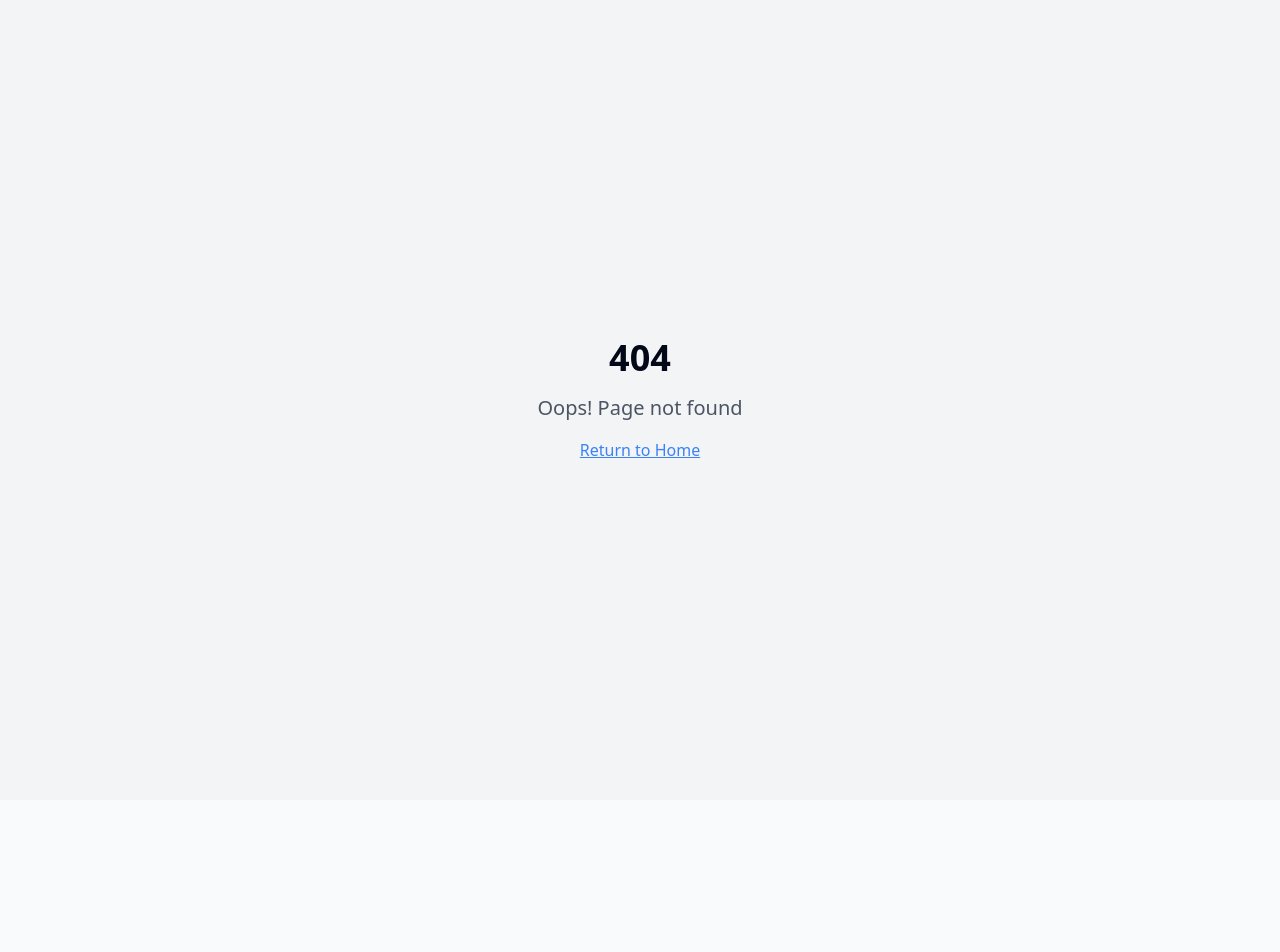
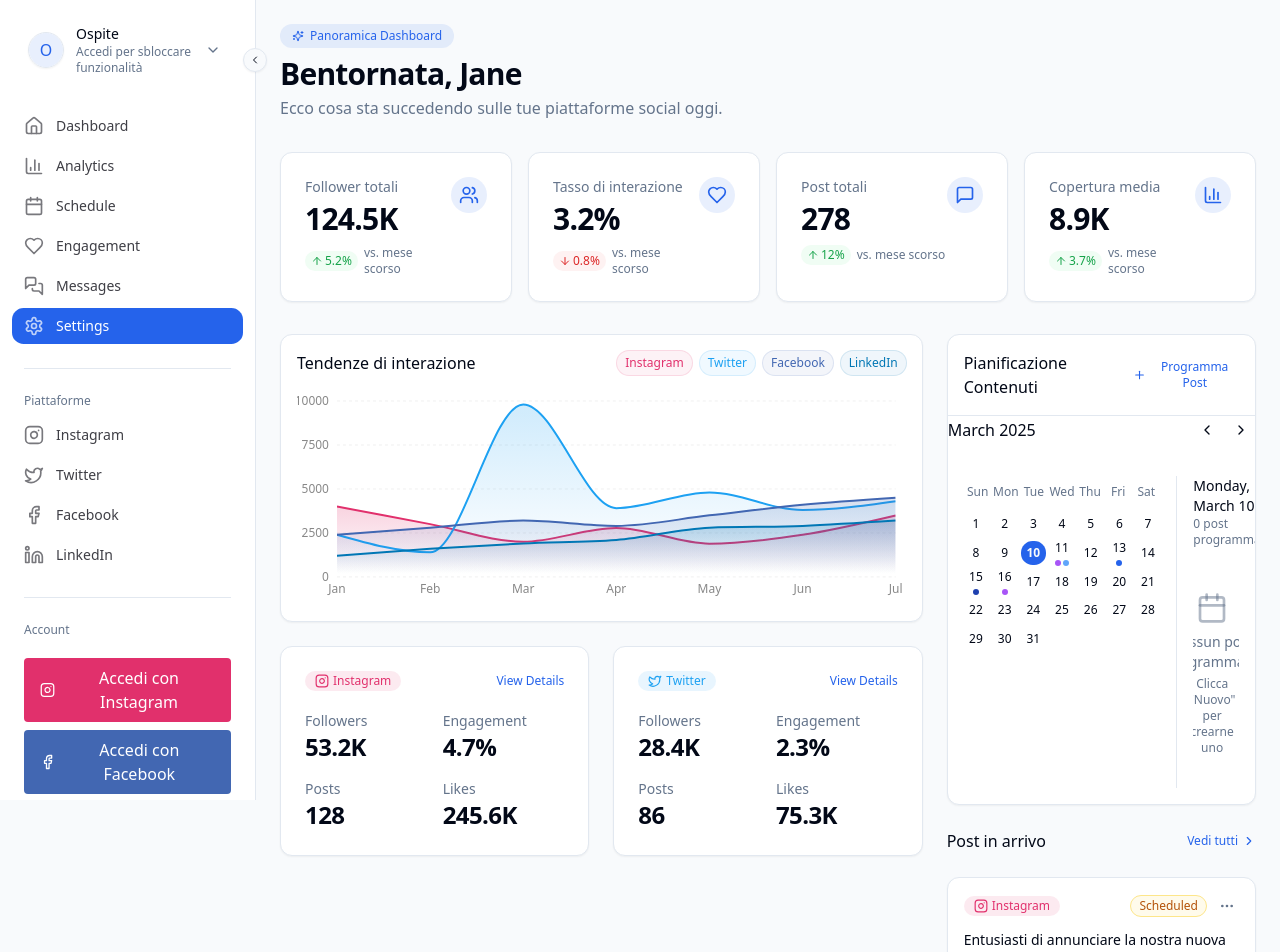
Before and after one commit to gnwood78/s-604148, a React (Vite) app: page /settings in a window 1280 px wide. Before the commit this address had no page. Shown: the top 952 px of the page. Before the commit the page ends 800 px from the top, so only its background shows below. Built offline with nearby package versions, Linux system fonts and the light colour scheme.

Commit message:
Fix sidebar navigation
Fixes non-functional sidebar navigation and implements social login functionality.

```diff
--- a/src/App.tsx
+++ b/src/App.tsx
@@ -17,15 +17,15 @@ const App = () => (
       <BrowserRouter>
         <Routes>
           <Route path="/" element={<Index />} />
-          <Route path="/analytics" element={<NotFound />} />
-          <Route path="/schedule" element={<NotFound />} />
-          <Route path="/engagement" element={<NotFound />} />
-          <Route path="/messages" element={<NotFound />} />
-          <Route path="/settings" element={<NotFound />} />
-          <Route path="/instagram" element={<NotFound />} />
-          <Route path="/twitter" element={<NotFound />} />
-          <Route path="/facebook" element={<NotFound />} />
-          <Route path="/linkedin" element={<NotFound />} />
+          <Route path="/analytics" element={<Index />} />
+          <Route path="/schedule" element={<Index />} />
+          <Route path="/engagement" element={<Index />} />
+          <Route path="/messages" element={<Index />} />
+          <Route path="/settings" element={<Index />} />
+          <Route path="/instagram" element={<Index />} />
+          <Route path="/twitter" element={<Index />} />
+          <Route path="/facebook" element={<Index />} />
+          <Route path="/linkedin" element={<Index />} />
           {/* ADD ALL CUSTOM ROUTES ABOVE THE CATCH-ALL "*" ROUTE */}
           <Route path="*" element={<NotFound />} />
         </Routes>
--- a/src/components/dashboard/CalendarHeader.tsx
+++ b/src/components/dashboard/CalendarHeader.tsx
@@ -2,6 +2,7 @@
 import React from 'react';
 import { Plus, ChevronLeft, ChevronRight } from 'lucide-react';
 import { format } from 'date-fns';
+import { useToast } from '@/hooks/use-toast';
 
 interface CalendarHeaderProps {
   month: Date;
@@ -10,14 +11,26 @@ interface CalendarHeaderProps {
 }
 
 const CalendarHeader = ({ month, onPreviousMonth, onNextMonth }: CalendarHeaderProps) => {
+  const { toast } = useToast();
+
+  const handleSchedulePost = () => {
+    toast({
+      title: "Programma un nuovo post",
+      description: "Funzionalità di programmazione post attivata",
+    });
+  };
+
   return (
     <>
       <div className="p-4 border-b">
         <div className="flex items-center justify-between">
-          <h3 className="text-base font-medium">Content Schedule</h3>
-          <button className="flex items-center text-xs font-medium text-primary gap-1 hover:underline">
+          <h3 className="text-base font-medium">Pianificazione Contenuti</h3>
+          <button
+            onClick={handleSchedulePost}
+            className="flex items-center text-xs font-medium text-primary gap-1 hover:underline"
+          >
             <Plus className="h-3.5 w-3.5" />
-            Schedule Post
+            Programma Post
           </button>
         </div>
       </div>
--- a/src/components/dashboard/CalendarSidebar.tsx
+++ b/src/components/dashboard/CalendarSidebar.tsx
@@ -1,8 +1,9 @@
 
 import React from 'react';
 import { format } from 'date-fns';
-import { CalendarIcon } from 'lucide-react';
-import { ScheduledPost } from './types/calendar';
+import { CalendarIcon, Plus } from 'lucide-react';
+import { ScheduledPost, PLATFORM_COLORS } from './types/calendar';
+import { useToast } from '@/hooks/use-toast';
 
 interface CalendarSidebarProps {
   selectedDate: Date;
@@ -10,20 +11,50 @@ interface CalendarSidebarProps {
 }
 
 const CalendarSidebar = ({ selectedDate, selectedDatePosts }: CalendarSidebarProps) => {
+  const { toast } = useToast();
+
+  const handleSchedulePost = () => {
+    toast({
+      title: "Programma un nuovo post",
+      description: `Nuovo post programmato per il ${format(selectedDate, 'dd/MM/yyyy')}`,
+    });
+  };
+
+  const handleEditPost = (postId: number) => {
+    toast({
+      title: "Modifica post",
+      description: `Stai modificando il post #${postId}`,
+    });
+  };
+
   return (
     <div className="col-span-2 border-l pl-4 ml-4">
-      <div className="mb-3">
-        <h4 className="font-medium text-sm">{format(selectedDate, 'EEEE, MMMM d')}</h4>
-        <p className="text-xs text-muted-foreground">
-          {selectedDatePosts.length} scheduled {selectedDatePosts.length === 1 ? 'post' : 'posts'}
-        </p>
+      <div className="mb-3 flex justify-between items-center">
+        <div>
+          <h4 className="font-medium text-sm">{format(selectedDate, 'EEEE, MMMM d')}</h4>
+          <p className="text-xs text-muted-foreground">
+            {selectedDatePosts.length} {selectedDatePosts.length === 1 ? 'post programmato' : 'post programmati'}
+          </p>
+        </div>
+        <button
+          onClick={handleSchedulePost}
+          className="flex items-center gap-1 text-xs font-medium text-primary hover:underline"
+        >
+          <Plus className="h-3.5 w-3.5" />
+          <span>Nuovo</span>
+        </button>
       </div>
 
       <div className="space-y-3 overflow-y-auto max-h-[260px] pr-2">
         {selectedDatePosts.length > 0 ? (
           selectedDatePosts.map(post => (
-            <div key={post.id} className="p-3 rounded-lg border bg-secondary/50 transition-all hover:bg-secondary">
-              <div className={`platform-badge platform-badge-${post.platform} mb-2`}>
+            <div
+              key={post.id}
+              className="p-3 rounded-lg border bg-secondary/50 transition-all hover:bg-secondary cursor-pointer"
+              onClick={() => handleEditPost(post.id)}
+            >
+              <div className={`text-xs font-medium px-2 py-0.5 rounded inline-flex items-center ${PLATFORM_COLORS[post.platform].replace('bg-', 'bg-opacity-20 text-')} mb-2`}>
+                <span className={`w-2 h-2 rounded-full ${PLATFORM_COLORS[post.platform]} mr-1.5`}></span>
                 {post.platform.charAt(0).toUpperCase() + post.platform.slice(1)}
               </div>
               <p className="text-xs font-medium">{post.content}</p>
@@ -33,8 +64,8 @@ const CalendarSidebar = ({ selectedDate, selectedDatePosts }: CalendarSidebarPro
         ) : (
           <div className="flex flex-col items-center justify-center h-full py-8 text-center">
             <CalendarIcon className="h-8 w-8 text-muted-foreground/50 mb-2" />
-            <p className="text-sm text-muted-foreground">No posts scheduled</p>
-            <p className="text-xs text-muted-foreground mt-1">Click "Schedule Post" to create one</p>
+            <p className="text-sm text-muted-foreground">Nessun post programmato</p>
+            <p className="text-xs text-muted-foreground mt-1">Clicca "Nuovo" per crearne uno</p>
           </div>
         )}
       </div>
--- a/src/components/dashboard/NavItem.tsx
+++ b/src/components/dashboard/NavItem.tsx
@@ -2,7 +2,7 @@
 import React from 'react';
 import { cn } from '@/lib/utils';
 import { LucideIcon } from 'lucide-react';
-import { Link } from 'react-router-dom';
+import { Link, useLocation } from 'react-router-dom';
 
 interface NavItemProps {
   icon: LucideIcon;
@@ -13,18 +13,23 @@ interface NavItemProps {
 }
 
 const NavItem = ({ icon: Icon, label, isActive = false, onClick, href }: NavItemProps) => {
+  const location = useLocation();
+
+  // Determine if this item is active based on either prop or current route
+  const active = isActive || (href && location.pathname === href);
+
   const content = (
     <div
       className={cn(
         "group flex items-center gap-x-3 rounded-md px-3 py-2 text-sm font-medium transition-all duration-300 ease-apple",
-        isActive
+        active
           ? "bg-sidebar-primary text-sidebar-primary-foreground"
           : "text-sidebar-foreground hover:bg-sidebar-accent hover:text-sidebar-accent-foreground"
       )}
     >
       <Icon className={cn(
         "sidebar-icon transition-all duration-300",
-        isActive ? "translate-x-0" : "group-hover:translate-x-1"
+        active ? "translate-x-0" : "group-hover:translate-x-1"
       )} />
       <span className="transition-opacity duration-300">{label}</span>
     </div>
@@ -45,6 +50,7 @@ const NavItem = ({ icon: Icon, label, isActive = false, onClick, href }: NavItem
     <button
       onClick={onClick}
       className="block w-full text-left transition-transform duration-300 hover:translate-x-1"
+      type="button"
     >
       {content}
     </button>
--- a/src/components/dashboard/Sidebar.tsx
+++ b/src/components/dashboard/Sidebar.tsx
@@ -15,10 +15,12 @@ import {
   Instagram,
   Twitter,
   Facebook,
-  Linkedin
+  Linkedin,
+  LogIn
 } from 'lucide-react';
 import { Avatar, AvatarFallback } from '@/components/ui/avatar';
 import { useNavigate, useLocation } from 'react-router-dom';
+import { useToast } from '@/hooks/use-toast';
 
 const platforms = [
   { icon: Instagram, label: 'Instagram', path: '/instagram' },
@@ -38,15 +40,30 @@ const navItems = [
 
 const Sidebar = () => {
   const [expanded, setExpanded] = useState(true);
+  const [isLoggedIn, setIsLoggedIn] = useState(false);
   const navigate = useNavigate();
   const location = useLocation();
+  const { toast } = useToast();
 
   const handleNavigation = (path: string) => {
     navigate(path);
   };
 
-  const isActivePath = (path: string) => {
-    return location.pathname === path;
+  const handleSocialLogin = (platform: string) => {
+    // Simulazione di login
+    setIsLoggedIn(true);
+    toast({
+      title: `Accesso effettuato con ${platform}`,
+      description: "Sei stato autenticato con successo",
+    });
+  };
+
+  const handleLogout = () => {
+    setIsLoggedIn(false);
+    toast({
+      title: "Logout effettuato",
+      description: "Sei stato disconnesso con successo",
+    });
   };
 
   return (
@@ -71,8 +88,8 @@ const Sidebar = () => {
       {expanded && (
         <div className="py-2 px-3">
           <ProfileHeader
-            name="Jane Doe"
-            role="Social Media Manager"
+            name={isLoggedIn ? "Jane Doe" : "Ospite"}
+            role={isLoggedIn ? "Social Media Manager" : "Accedi per sbloccare funzionalità"}
           />
         </div>
       )}
@@ -80,7 +97,7 @@ const Sidebar = () => {
       {!expanded && (
         <div className="flex justify-center py-4">
           <Avatar className="h-8 w-8 border shadow-sm ring-2 ring-transparent transition-all hover:ring-sidebar-primary cursor-pointer">
-            <AvatarFallback>JD</AvatarFallback>
+            <AvatarFallback>{isLoggedIn ? "JD" : "G"}</AvatarFallback>
           </Avatar>
         </div>
       )}
@@ -92,8 +109,7 @@ const Sidebar = () => {
               key={item.label}
               icon={item.icon}
               label={expanded ? item.label : ''}
-              isActive={isActivePath(item.path)}
-              onClick={() => handleNavigation(item.path)}
+              href={item.path}
             />
           ))}
         </div>
@@ -106,7 +122,7 @@ const Sidebar = () => {
 
             <div className="mb-2">
               <h3 className="px-3 text-xs font-medium text-muted-foreground">
-                Platforms
+                Piattaforme
               </h3>
             </div>
 
@@ -116,10 +132,62 @@ const Sidebar = () => {
                   key={platform.label}
                   icon={platform.icon}
                   label={platform.label}
-                  isActive={isActivePath(platform.path)}
-                  onClick={() => handleNavigation(platform.path)}
+                  href={platform.path}
                 />
               ))}
+            </div>
+
+            <div className="my-6 mx-3">
+              <div className="h-px bg-border" />
+            </div>
+
+            <div className="mb-2">
+              <h3 className="px-3 text-xs font-medium text-muted-foreground">
+                Account
+              </h3>
+            </div>
+
+            <div className="space-y-1 animate-fade-in">
+              {!isLoggedIn ? (
+                <div className="space-y-2 p-3">
+                  <button
+                    onClick={() => handleSocialLogin('Instagram')}
+                    className="w-full bg-instagram text-white px-4 py-2 rounded flex items-center justify-center gap-2 hover:opacity-90 transition-opacity"
+                  >
+                    <Instagram size={16} />
+                    <span>Accedi con Instagram</span>
+                  </button>
+                  <button
+                    onClick={() => handleSocialLogin('Facebook')}
+                    className="w-full bg-facebook text-white px-4 py-2 rounded flex items-center justify-center gap-2 hover:opacity-90 transition-opacity"
+                  >
+                    <Facebook size={16} />
+                    <span>Accedi con Facebook</span>
+                  </button>
+                  <button
+                    onClick={() => handleSocialLogin('Twitter')}
+                    className="w-full bg-twitter text-white px-4 py-2 rounded flex items-center justify-center gap-2 hover:opacity-90 transition-opacity"
+                  >
+                    <Twitter size={16} />
+                    <span>Accedi con Twitter</span>
+                  </button>
+                  <button
+                    onClick={() => handleSocialLogin('LinkedIn')}
+                    className="w-full bg-linkedin text-white px-4 py-2 rounded flex items-center justify-center gap-2 hover:opacity-90 transition-opacity"
+                  >
+                    <Linkedin size={16} />
+                    <span>Accedi con LinkedIn</span>
+                  </button>
+                </div>
+              ) : (
+                <button
+                  onClick={handleLogout}
+                  className="w-full text-destructive border border-destructive px-4 py-2 rounded flex items-center justify-center gap-2 hover:bg-destructive/10 transition-colors mx-3"
+                >
+                  <LogIn size={16} className="rotate-180" />
+                  <span>Disconnetti</span>
+                </button>
+              )}
             </div>
           </>
         )}
--- a/src/components/dashboard/types/calendar.ts
+++ b/src/components/dashboard/types/calendar.ts
@@ -11,8 +11,8 @@ export interface CalendarProps {
 }
 
 export const PLATFORM_COLORS = {
-  instagram: 'bg-instagram',
-  twitter: 'bg-twitter',
-  facebook: 'bg-facebook',
-  linkedin: 'bg-linkedin'
+  instagram: 'bg-purple-500',
+  twitter: 'bg-blue-400',
+  facebook: 'bg-blue-600',
+  linkedin: 'bg-blue-800'
 } as const;
--- a/src/pages/Index.tsx
+++ b/src/pages/Index.tsx
@@ -9,11 +9,13 @@ import PostPreview from '@/components/dashboard/PostPreview';
 import { Users, MessageSquare, Heart, BarChart3, ChevronRight, Sparkles } from 'lucide-react';
 import { addDays } from 'date-fns';
 import { useNavigate } from 'react-router-dom';
+import { useToast } from '@/hooks/use-toast';
 
 const Index = () => {
   const [isLoading, setIsLoading] = useState(true);
   const [isAnimated, setIsAnimated] = useState(false);
   const navigate = useNavigate();
+  const { toast } = useToast();
 
   useEffect(() => {
     const timer = setTimeout(() => {
@@ -31,6 +33,17 @@ const Index = () => {
 
   const handleViewAllPosts = () => {
     navigate('/schedule');
+    toast({
+      title: "Visualizza tutti i post",
+      description: "Sei stato reindirizzato alla pagina di pianificazione"
+    });
+  };
+
+  const handlePostPreviewClick = (platform: string) => {
+    toast({
+      title: `Post su ${platform}`,
+      description: "Dettagli del post visualizzati"
+    });
   };
 
   if (isLoading) {
@@ -38,7 +51,7 @@ const Index = () => {
       <div className="min-h-screen flex items-center justify-center bg-background">
         <div className="text-center">
           <div className="inline-block w-12 h-12 border-4 border-primary/30 border-t-primary rounded-full animate-spin"></div>
-          <p className="mt-4 text-sm text-muted-foreground animate-pulse">Loading dashboard...</p>
+          <p className="mt-4 text-sm text-muted-foreground animate-pulse">Caricamento dashboard...</p>
         </div>
       </div>
     );
@@ -55,41 +68,41 @@ const Index = () => {
             <div className="mb-8">
               <div className="inline-flex items-center px-3 py-1 rounded-full bg-primary/10 text-primary text-xs font-medium mb-2">
                 <Sparkles className="h-3 w-3 mr-1.5" />
-                <span>Dashboard Overview</span>
+                <span>Panoramica Dashboard</span>
               </div>
-              <h1 className="text-3xl font-semibold tracking-tight">Welcome back, Jane</h1>
-              <p className="text-muted-foreground mt-1">Here's what's happening across your social platforms today.</p>
+              <h1 className="text-3xl font-semibold tracking-tight">Bentornata, Jane</h1>
+              <p className="text-muted-foreground mt-1">Ecco cosa sta succedendo sulle tue piattaforme social oggi.</p>
             </div>
           </div>
 
           {/* Analytics Overview */}
           <div className={`grid grid-cols-1 md:grid-cols-2 lg:grid-cols-4 gap-4 mb-8 transition-all duration-500 delay-100 transform ${isAnimated ? 'translate-y-0 opacity-100' : 'translate-y-4 opacity-0'}`}>
             <AnalyticsCard
-              title="Total Followers"
+              title="Follower totali"
               value="124.5K"
               change={5.2}
-              changeLabel="vs. last month"
+              changeLabel="vs. mese scorso"
               icon={<Users className="h-5 w-5 text-primary" />}
             />
             <AnalyticsCard
-              title="Engagement Rate"
+              title="Tasso di interazione"
               value="3.2%"
               change={-0.8}
-              changeLabel="vs. last month"
+              changeLabel="vs. mese scorso"
               icon={<Heart className="h-5 w-5 text-primary" />}
             />
             <AnalyticsCard
-              title="Total Posts"
+              title="Post totali"
               value="278"
               change={12}
-              changeLabel="vs. last month"
+              changeLabel="vs. mese scorso"
               icon={<MessageSquare className="h-5 w-5 text-primary" />}
             />
             <AnalyticsCard
-              title="Avg. Reach"
+              title="Copertura media"
               value="8.9K"
               change={3.7}
-              changeLabel="vs. last month"
+              changeLabel="vs. mese scorso"
               icon={<BarChart3 className="h-5 w-5 text-primary" />}
             />
           </div>
@@ -98,7 +111,7 @@ const Index = () => {
           <div className="grid grid-cols-1 lg:grid-cols-3 gap-6">
             {/* Charts Section */}
             <div className={`lg:col-span-2 space-y-6 transition-all duration-500 delay-200 transform ${isAnimated ? 'translate-y-0 opacity-100' : 'translate-y-4 opacity-0'}`}>
-              <EngagementChart title="Engagement Trends" />
+              <EngagementChart title="Tendenze di interazione" />
 
               <div className="grid grid-cols-1 md:grid-cols-2 gap-6">
                 <PlatformMetrics
@@ -123,29 +136,33 @@ const Index = () => {
               <Calendar />
 
               <div className="flex items-center justify-between">
-                <h3 className="text-base font-medium">Upcoming Posts</h3>
+                <h3 className="text-base font-medium">Post in arrivo</h3>
                 <button
                   className="flex items-center text-xs font-medium text-primary gap-1 hover:underline"
                   onClick={handleViewAllPosts}
                 >
-                  View All
+                  Vedi tutti
                   <ChevronRight className="h-3.5 w-3.5" />
                 </button>
               </div>
 
               <div className="space-y-4">
+                <div onClick={() => handlePostPreviewClick('instagram')}>
                   <PostPreview
                     platform="instagram"
-                  content="Excited to announce our new product line launching next week! Stay tuned for more details. #NewProduct #ComingSoon"
+                    content="Entusiasti di annunciare la nostra nuova linea di prodotti in arrivo la prossima settimana! Resta sintonizzato per ulteriori dettagli. #NuovoProdotto #InArrivo"
                     scheduledDate={addDays(new Date(), 1)}
                     status="scheduled"
                   />
+                </div>
+                <div onClick={() => handlePostPreviewClick('facebook')}>
                   <PostPreview
                     platform="facebook"
-                  content="We're hiring! Join our team and help us change the world. Check out our careers page for more information."
+                    content="Stiamo assumendo! Unisciti al nostro team e aiutaci a cambiare il mondo. Visita la nostra pagina carriere per maggiori informazioni."
                     scheduledDate={addDays(new Date(), 3)}
                     status="draft"
                   />
+                </div>
               </div>
             </div>
           </div>
```
Lines whose indentation alone changed are shown as unchanged.
